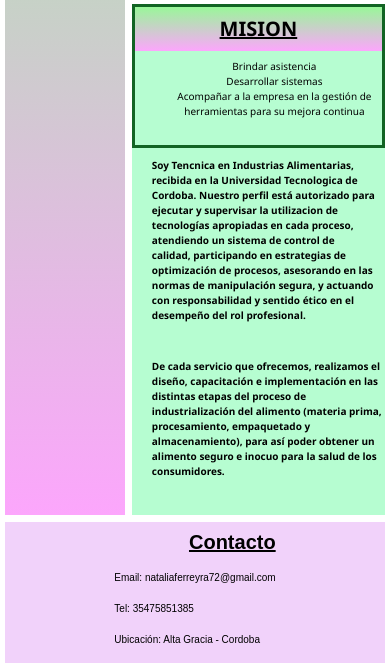
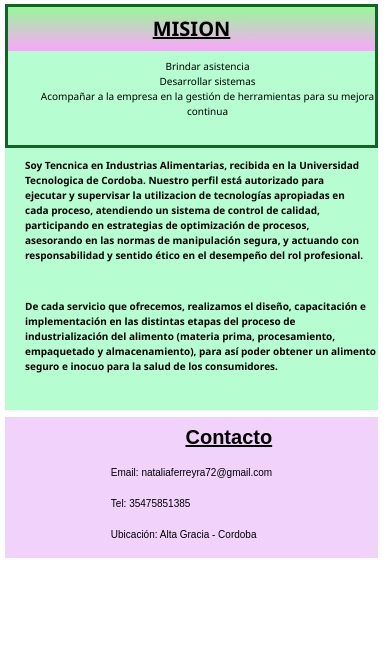
Before and after one commit to NATALIA-FERREYRA/Tecnica-en-Alimentos.Ferreyra-Natalia, a plain HTML site: page index.html in a window 390 px wide. Shown: the part 450-1113 px from the top of the page. After the commit the page ends 1008 px from the top, so only its background shows below. Drawn offline with nearby package versions, Linux system fonts and the light colour scheme.

Commit message:
hicimos modificaciones

```diff
--- a/CSS/grid.css
+++ b/CSS/grid.css
@@ -328,9 +328,9 @@ div h4 {
     body {
         grid-template-areas:
         "navegador datos"
-        "navegador info"
+        "info info"
         "contacto contacto";
-        grid-template-columns: 1fr auto;
+        grid-template-columns: 1fr auto auto;
         padding: 5px;
     }
     .servicios {
```
